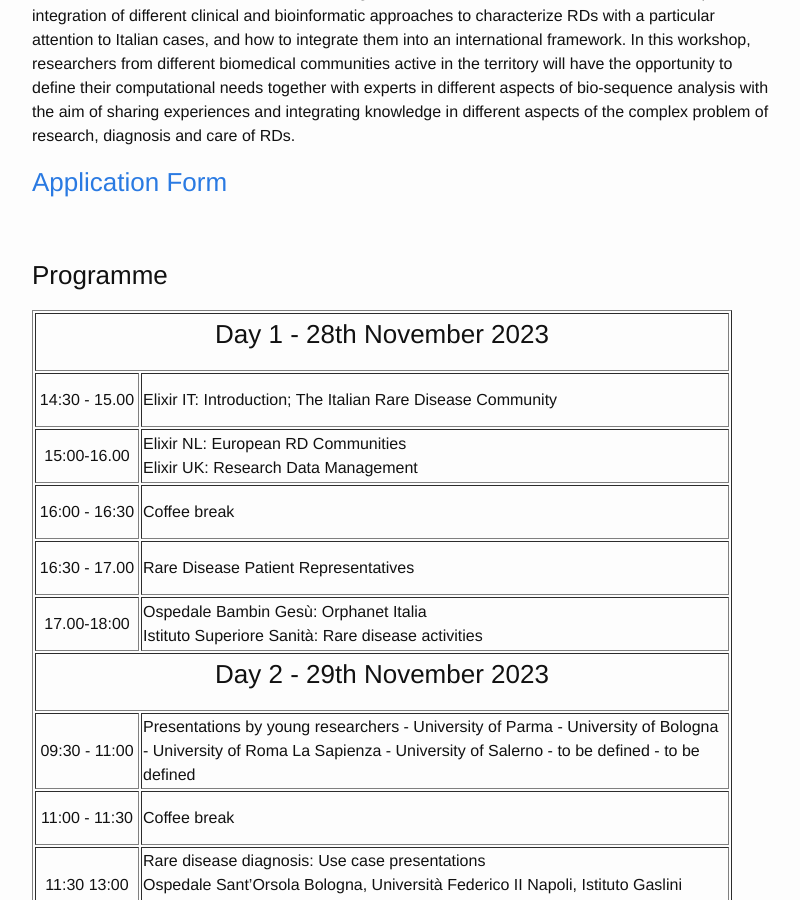
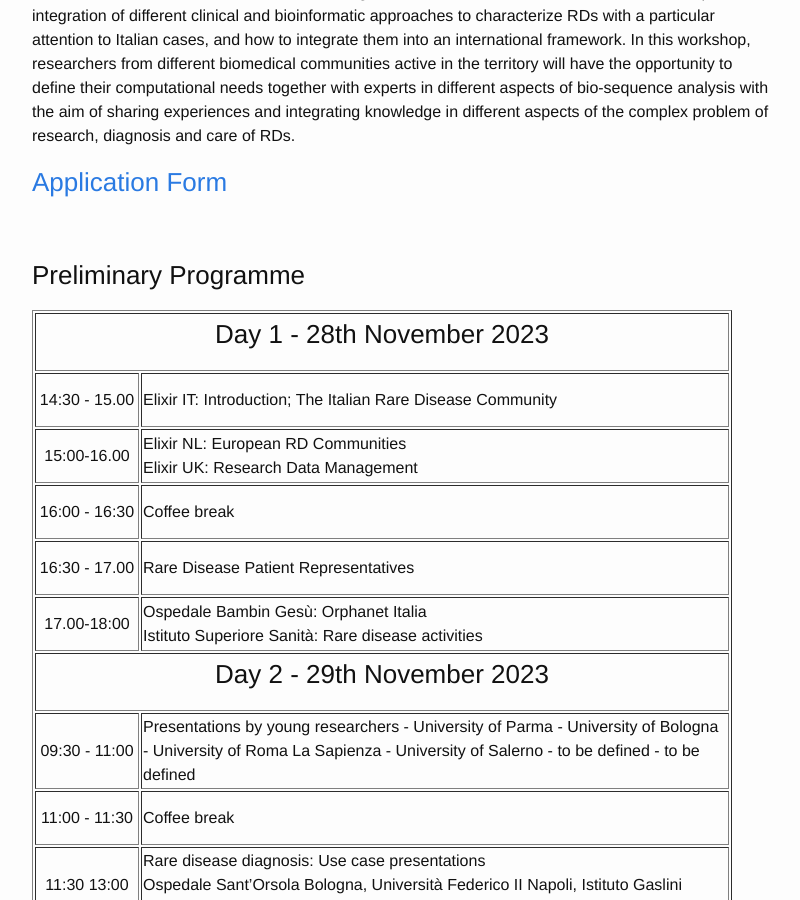
Before and after one commit to ELIXIR-IIB-training/website, a Jekyll site: the page built from _posts/2023-11-28-Workshop_RD.md, in a window 1280 px wide and 900 px high, scrolled down 1360 px. Shown: the whole window, without its empty margins (238-1038 px from the left). Built offline with Jekyll 4.4.1, drawn with Linux system fonts in a browser that asks for light colours.

Commit message:
Update 2023-11-28-Workshop_RD.md

```diff
--- a/_posts/2023-11-28-Workshop_RD.md
+++ b/_posts/2023-11-28-Workshop_RD.md
@@ -47,7 +47,7 @@ The ELIXIR Italy community interested in Rare Diseases (RDs) has the main goal o
 ### [Application Form](https://forms.gle/T6zkvhMEtHVvgyKA9)
 <br>
 
-### Programme
+### Preliminary Programme
 <table border="1" width="700">
   <tr>
     <td colspan="4" align="center"><h3> Day 1 - 28th November 2023</h3></td>
```
